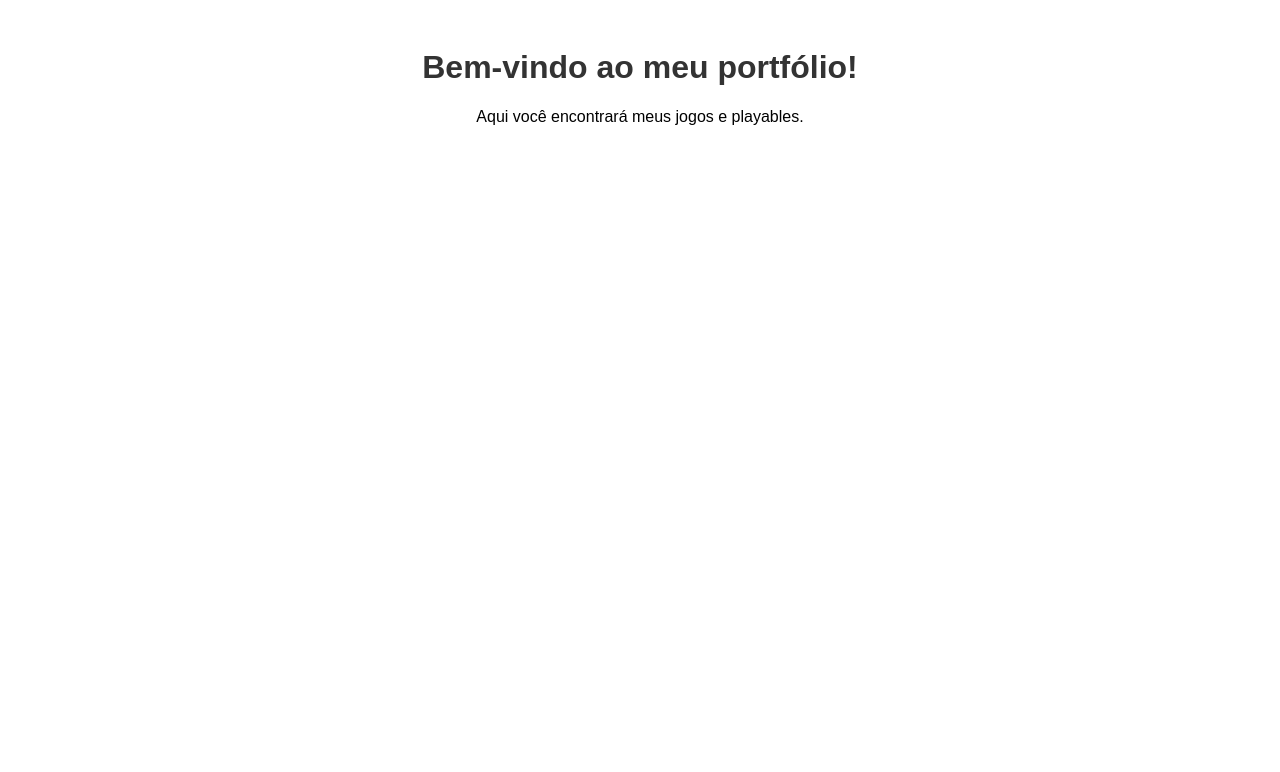
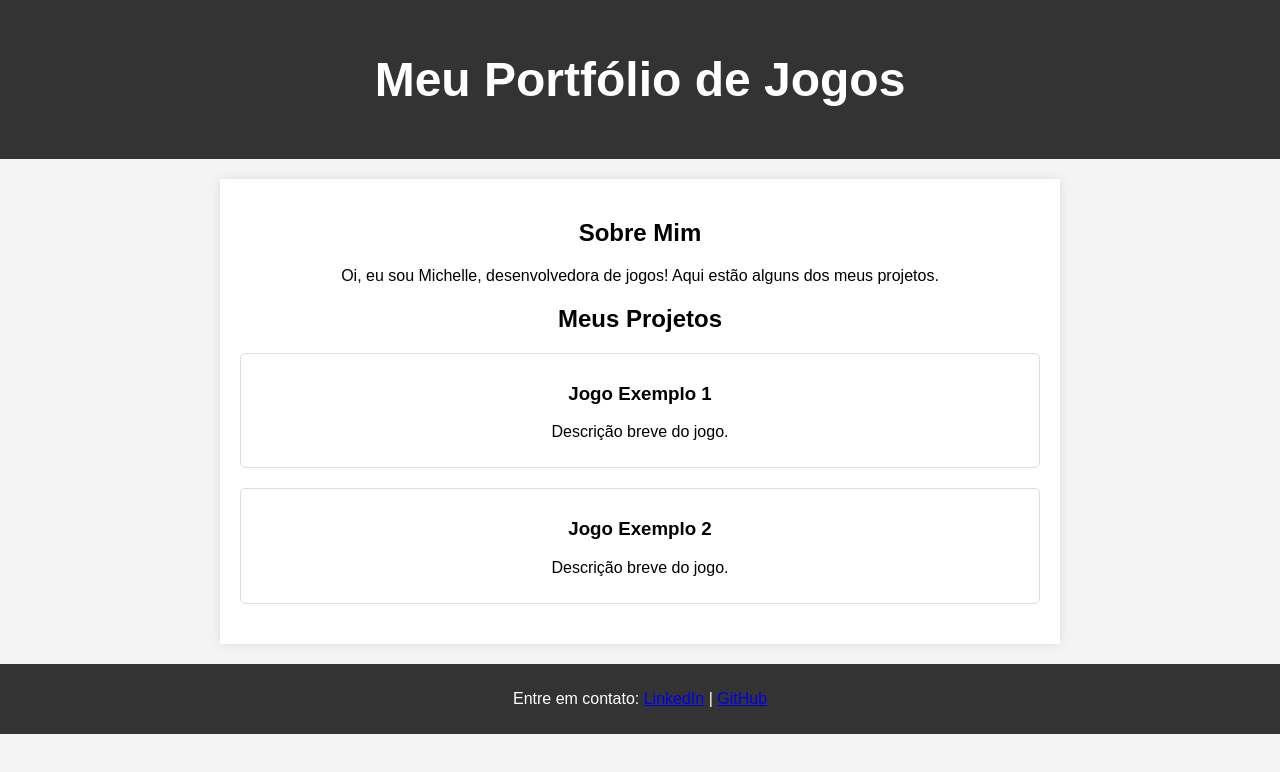
Before and after one commit to misantiago17/misantiago17.github.io, a plain HTML site: page index.html in a window 1280 px wide. Drawn offline with Linux system fonts and the light colour scheme.

Commit message:
first layout

```diff
--- a/index.html
+++ b/index.html
@@ -7,16 +7,59 @@
     <style>
         body {
             font-family: Arial, sans-serif;
+            margin: 0;
+            padding: 0;
             text-align: center;
+            background-color: #f4f4f4;
+        }
+        header {
+            background-color: #333;
+            color: white;
+            padding: 20px 0;
+            font-size: 24px;
+        }
+        .container {
+            max-width: 800px;
+            margin: 20px auto;
             padding: 20px;
+            background: white;
+            box-shadow: 0 0 10px rgba(0, 0, 0, 0.1);
         }
-        h1 {
-            color: #333;
+        .project {
+            margin: 20px 0;
+            padding: 10px;
+            border: 1px solid #ddd;
+            border-radius: 5px;
+            background: #fff;
+        }
+        footer {
+            margin-top: 20px;
+            padding: 10px;
+            background: #333;
+            color: white;
         }
     </style>
 </head>
 <body>
-    <h1>Bem-vindo ao meu portfólio!</h1>
-    <p>Aqui você encontrará meus jogos e playables.</p>
+    <header>
+        <h1>Meu Portfólio de Jogos</h1>
+    </header>
+    <div class="container">
+        <h2>Sobre Mim</h2>
+        <p>Oi, eu sou Michelle, desenvolvedora de jogos! Aqui estão alguns dos meus projetos.</p>
+
+        <h2>Meus Projetos</h2>
+        <div class="project">
+            <h3>Jogo Exemplo 1</h3>
+            <p>Descrição breve do jogo.</p>
+        </div>
+        <div class="project">
+            <h3>Jogo Exemplo 2</h3>
+            <p>Descrição breve do jogo.</p>
+        </div>
+    </div>
+    <footer>
+        <p>Entre em contato: <a href="#">LinkedIn</a> | <a href="#">GitHub</a></p>
+    </footer>
 </body>
 </html>
```
